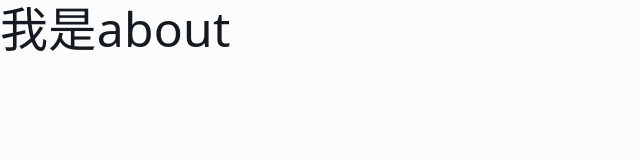
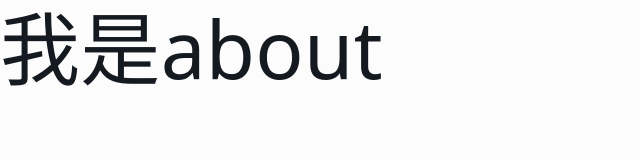
Before and after one commit to pichu999/Workway, a website built with Vite: page pages/about.html in a window 1280 px wide. Shown: the whole page, without its empty margins (0-640 px from the left). Built offline with nearby package versions, Linux system fonts and the light colour scheme.

Commit message:
修改date&font-size

```diff
--- a/assets/scss/helper/_variables.scss
+++ b/assets/scss/helper/_variables.scss
@@ -701,14 +701,17 @@ $line-height-sm:              1.25 !default;
 $line-height-lg:              2 !default;
 
 // $h1-font-size:                $font-size-base * 2.5 !default;
-$h1-font-size:                $font-size-base * 3 !default;
-$h2-font-size:                $font-size-base * 2 !default;
-$h3-font-size:                $font-size-base * 1.75 !default;
-$h4-font-size:                $font-size-base * 1.5 !default;
+// $h2-font-size:                $font-size-base * 2 !default;
+// $h3-font-size:                $font-size-base * 1.75 !default;
+// $h4-font-size:                $font-size-base * 1.5 !default;
 // $h5-font-size:                $font-size-base * 1.25 !default;
-$h5-font-size:                $font-size-base * 1.125 !default;
-$h6-font-size:                $font-size-base !default;
-$h7-font-size:                $font-size-base * .875!default;
+// $h6-font-size:                $font-size-base !default;
+$h1-font-size:                $font-size-base * 5 !default;
+$h2-font-size:                $font-size-base * 3 !default;
+$h3-font-size:                $font-size-base * 2 !default;
+$h4-font-size:                $font-size-base * 1.75 !default;
+$h5-font-size:                $font-size-base * 1.5 !default;
+$h6-font-size:                $font-size-base * 1.25!default;
 // scss-docs-end font-variables
 
 // scss-docs-start font-sizes
@@ -719,7 +722,10 @@ $font-sizes: (
   4: $h4-font-size,
   5: $h5-font-size,
   6: $h6-font-size,
-  7: $h7-font-size
+  lg: 1.125rem,
+  md: 1rem,
+  sm: 0.875rem,
+  xs: 0.75rem
 ) !default;
 // scss-docs-end font-sizes
 
```
Also changed, not shown: pages/user.html (+8 -8 lines).
